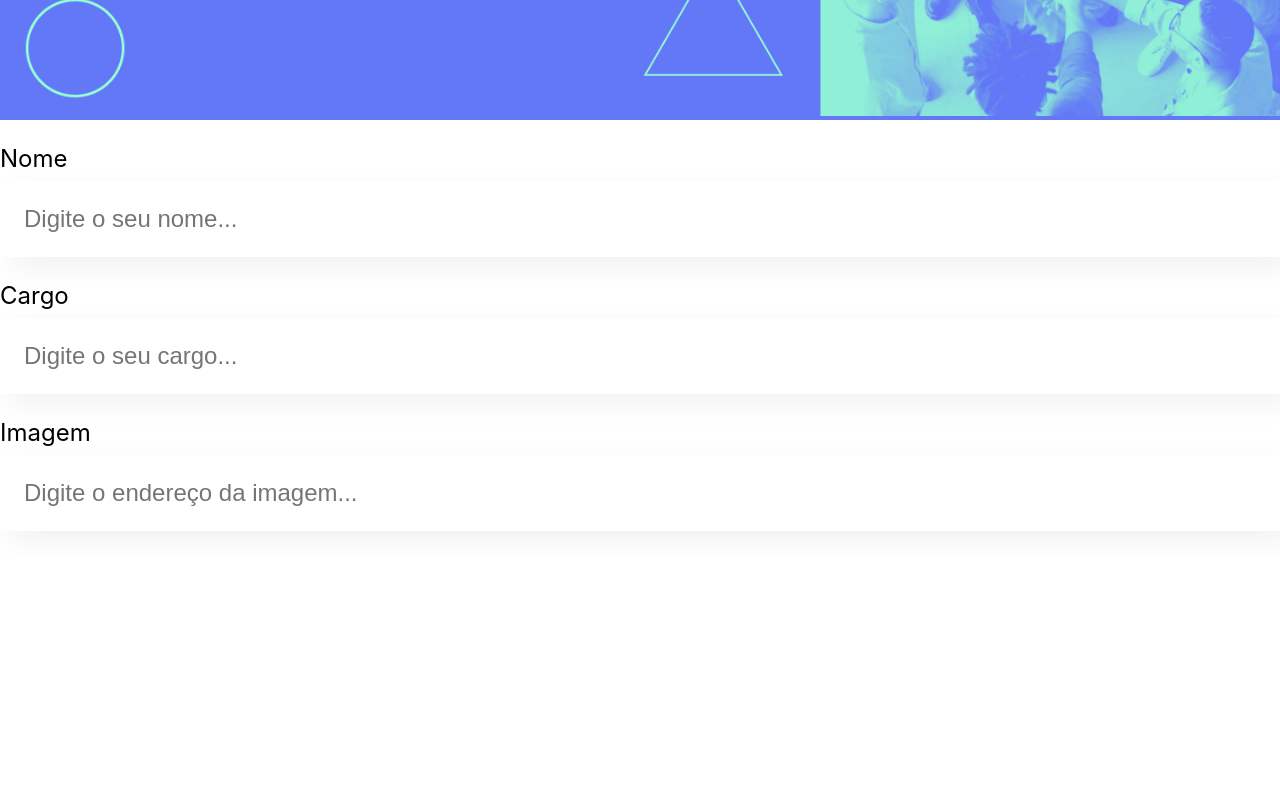
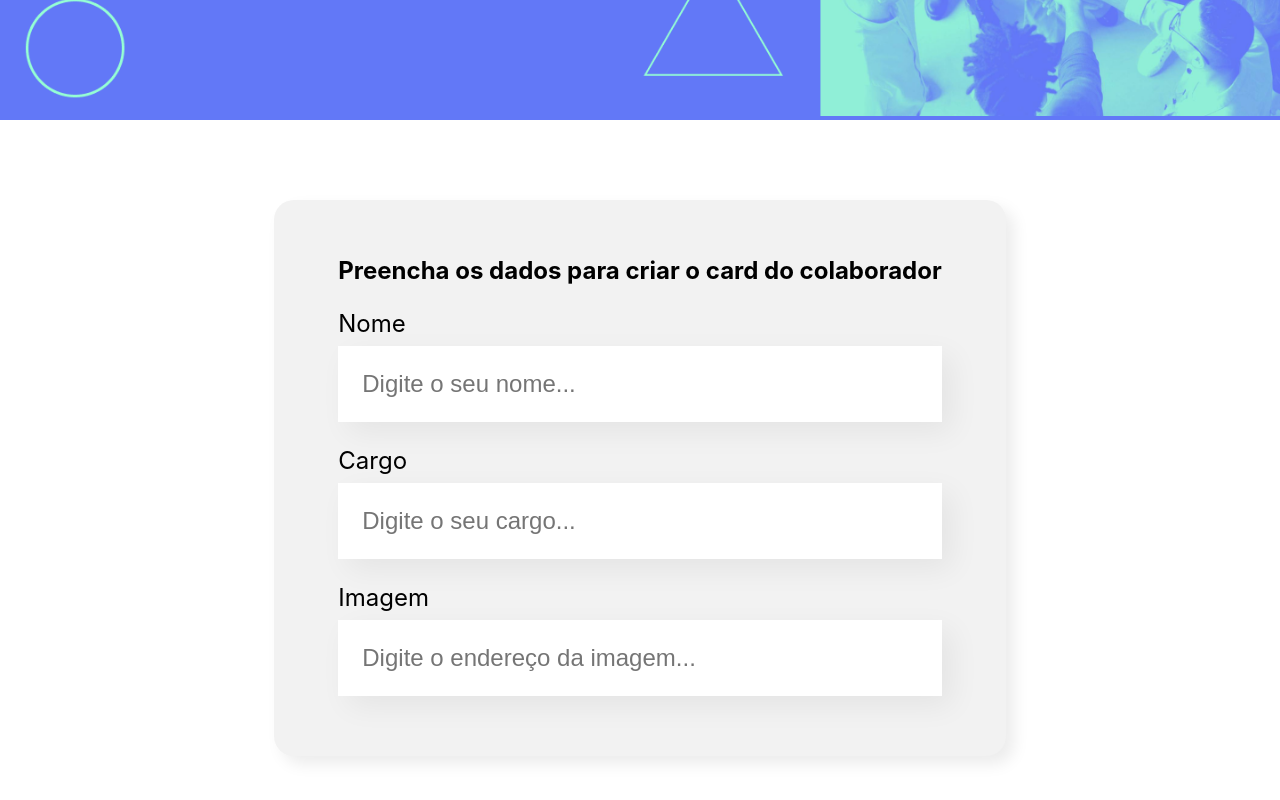
Before and after one commit to leobuck/alura-react, a React (Create React App) app: page / in a window 1280 px wide. Shown: the part 378-1178 px from the top of the page. Before the commit the page ends 933 px from the top, so only its background shows below. Built offline with nearby package versions, Linux system fonts and the light colour scheme.

Commit message:
Criando o formulário

```diff
--- a/src/App.js
+++ b/src/App.js
@@ -1,13 +1,11 @@
-import Banner from './components/Banner';
-import CampoTexto from './components/CampoTexto';
+import Banner from "./components/Banner";
+import Formulario from "./components/Formulario";
 
 function App() {
   return (
     <div className="App">
       <Banner />
-      <CampoTexto label="Nome" placeholder="Digite o seu nome" />
-      <CampoTexto label="Cargo" placeholder="Digite o seu cargo" />
-      <CampoTexto label="Imagem" placeholder="Digite o endereço da imagem" />
+      <Formulario />
     </div>
   );
 }
--- /dev/null
+++ b/src/components/Formulario/Formulario.css
@@ -0,0 +1,13 @@
+.formulario {
+    display: flex;
+    justify-content: center;
+    margin: 80px 0;
+}
+
+.formulario form {
+    max-width: 80%;
+    background-color: #f2f2f2;
+    border-radius: 20px;
+    padding: 36px 64px;
+    box-shadow: 8px 8px 16px rgba(0, 0, 0, 0.08);
+}
--- /dev/null
+++ b/src/components/Formulario/index.js
@@ -0,0 +1,17 @@
+import CampoTexto from "../CampoTexto";
+import "./Formulario.css";
+
+const Formulario = () => {
+  return (
+    <section className="formulario">
+      <form>
+        <h2>Preencha os dados para criar o card do colaborador</h2>
+        <CampoTexto label="Nome" placeholder="Digite o seu nome" />
+        <CampoTexto label="Cargo" placeholder="Digite o seu cargo" />
+        <CampoTexto label="Imagem" placeholder="Digite o endereço da imagem" />
+      </form>
+    </section>
+  );
+};
+
+export default Formulario;
```
